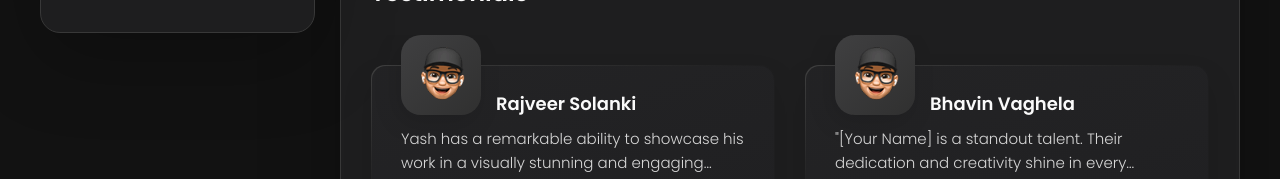
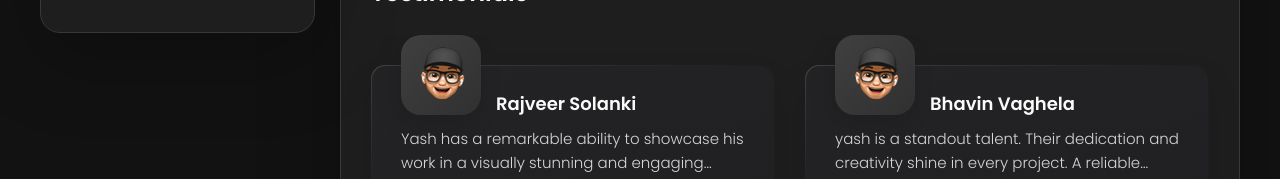
Before and after one commit to Yashchauhan008/Portfolio, a plain HTML site: page index.html in a window 1280 px wide. Shown: the part 773-952 px from the top of the page. Drawn offline with nearby package versions, Linux system fonts and the light colour scheme; files whose address does not match are found by name.

Commit message:
Update index.html

```diff
--- a/index.html
+++ b/index.html
@@ -358,7 +358,7 @@
 
                   <div class="testimonials-text" data-testimonials-text>
                     <p>
-                      "[Your Name] is a standout talent. Their dedication and creativity shine in every project. A reliable team player, [Your Name] consistently delivers excellence. Highly recommended!"
+                      yash is a standout talent. Their dedication and creativity shine in every project. A reliable team player, [Your Name] consistently delivers excellence. Highly recommended!
                     </p>
                   </div>
                 </div>
```
